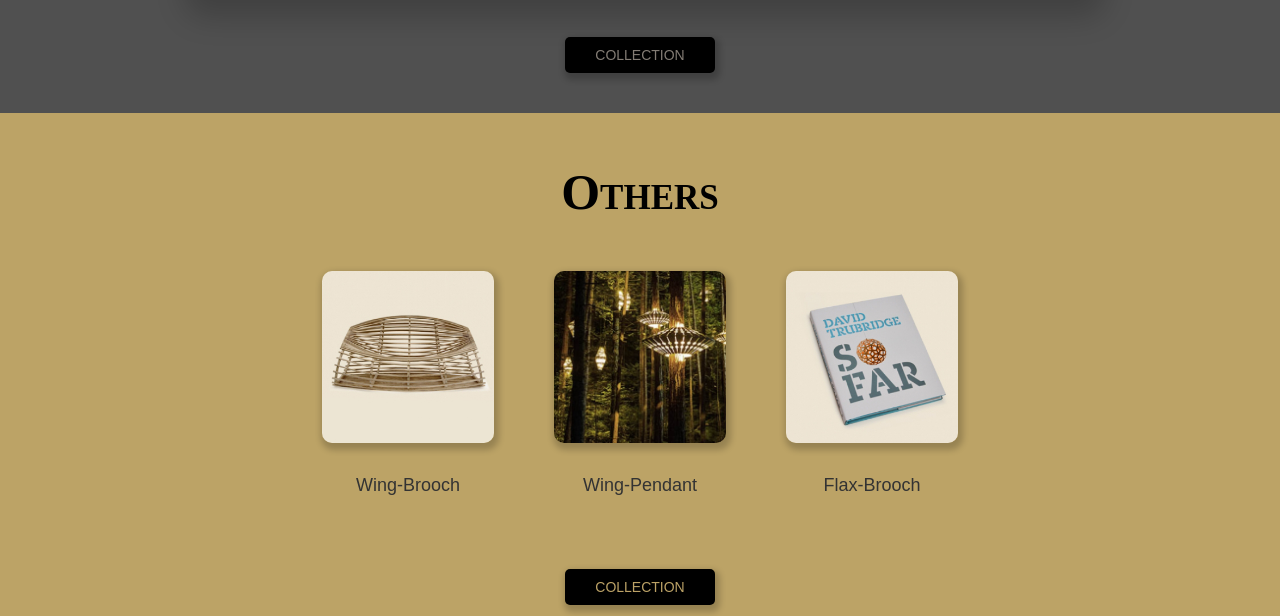
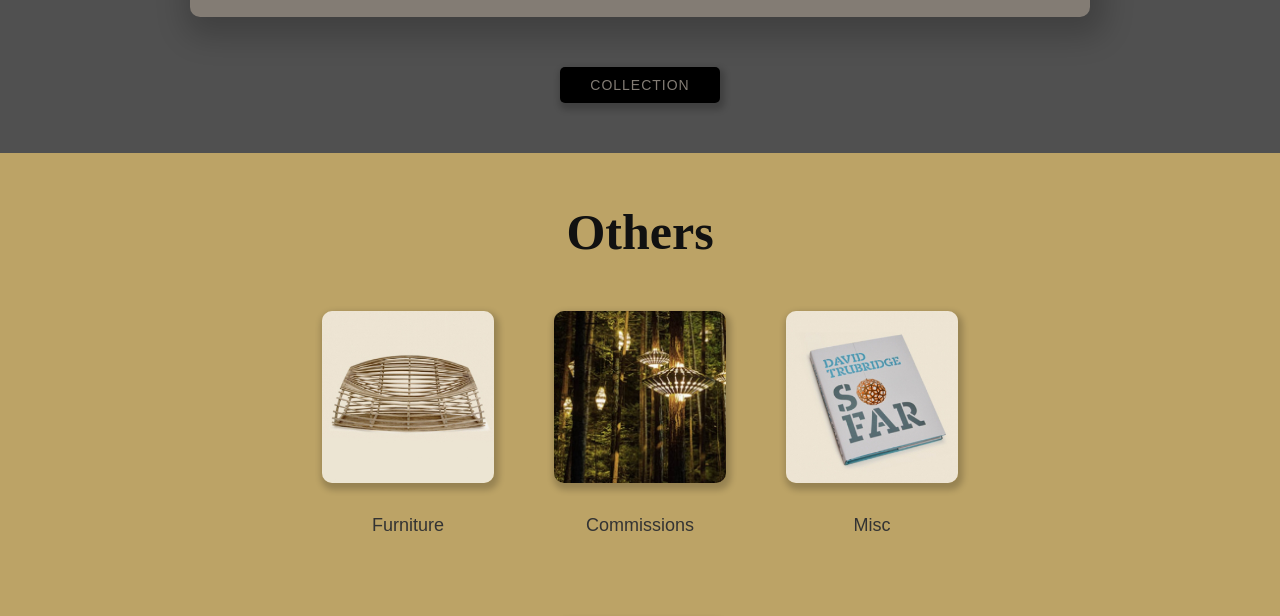
Before and after one commit to V-nut-V/v-nut-v.github.io, a website built with webpack: page web/other-webs/david-trubridge/index.html in a window 1280 px wide. Shown: the part 1970-2586 px from the top of the page. Built offline with nearby package versions, Linux system fonts and the light colour scheme.

Commit message:
aj David Trubridge homepage

```diff
--- a/web/other-webs/david-trubridge/index.html
+++ b/web/other-webs/david-trubridge/index.html
@@ -97,18 +97,18 @@
 
       <div class="content">
         <div class="part">
-          <img src="./images/homepage/Furniture.jpg" alt="Wing-Brooch jewellery">
-          <h4>Wing-Brooch</h4>
+          <img src="./images/homepage/Furniture.jpg" alt="Furniture Others">
+          <h4>Furniture</h4>
         </div>
 
         <div class="part">
-          <img src="./images/homepage/Commissions.jpg" alt="Wing-Pendant jewellery">
-          <h4>Wing-Pendant</h4>
+          <img src="./images/homepage/Commissions.jpg" alt="Commissions Others">
+          <h4>Commissions</h4>
         </div>
 
         <div class="part">
-          <img src="./images/homepage/Misc.jpg" alt="Flax-Brooch jewellery">
-          <h4>Flax-Brooch</h4>
+          <img src="./images/homepage/Misc.jpg" alt="Misc Others">
+          <h4>Misc</h4>
         </div>
       </div>
 
--- a/web/other-webs/david-trubridge/master.css
+++ b/web/other-webs/david-trubridge/master.css
@@ -101,7 +101,7 @@ header .wrapperh .content h1 a {
 
 header .wrapperh .content h2 {
   font-weight: 100;
-  letter-spacing: 1px;
+  letter-spacing: 3px;
   font-variant: small-caps;
 }
 
@@ -134,7 +134,7 @@ section .wrapper h1 {
   font-size: 5rem;
   margin: 5rem 0;
   font-family: 'Playfair';
-  font-variant: small-caps;
+  color: #111;
 }
 
 section .wrapper .content {
@@ -168,10 +168,11 @@ section .wrapper a {
   text-transform: uppercase;
   background-color: #000;
   padding: 1rem 3rem;
-  margin: 4rem 0;
+  margin: 5rem 0;
   border-radius: 5px;
   box-shadow: 2px 4px 6px 3px rgba(0,0,0,.2);
   transition: transform .3s cubic-bezier(0.18, 0.19, 0.48, 1.53);
+  letter-spacing: 1px;
 }
 
 section .wrapper a:hover {
```
